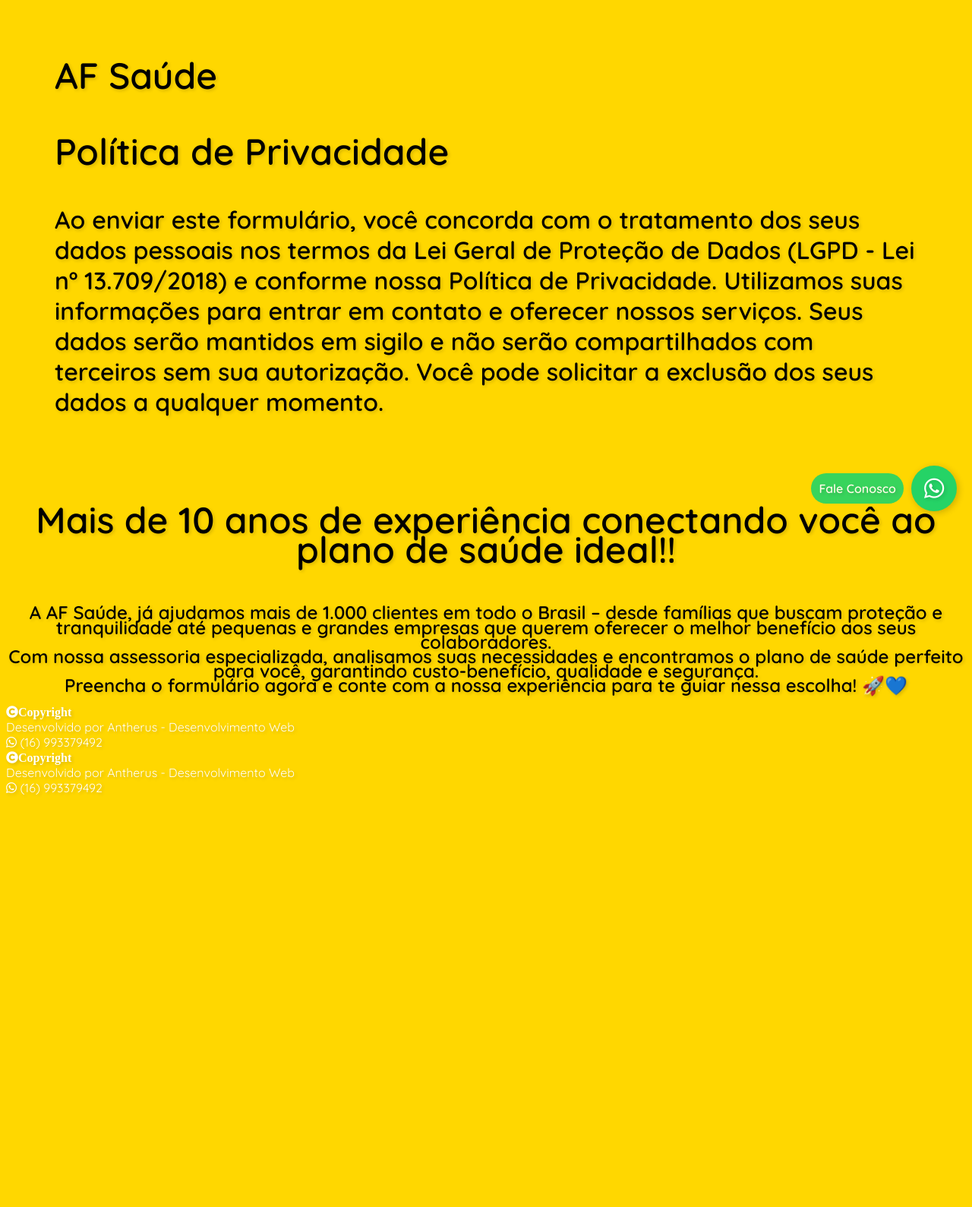
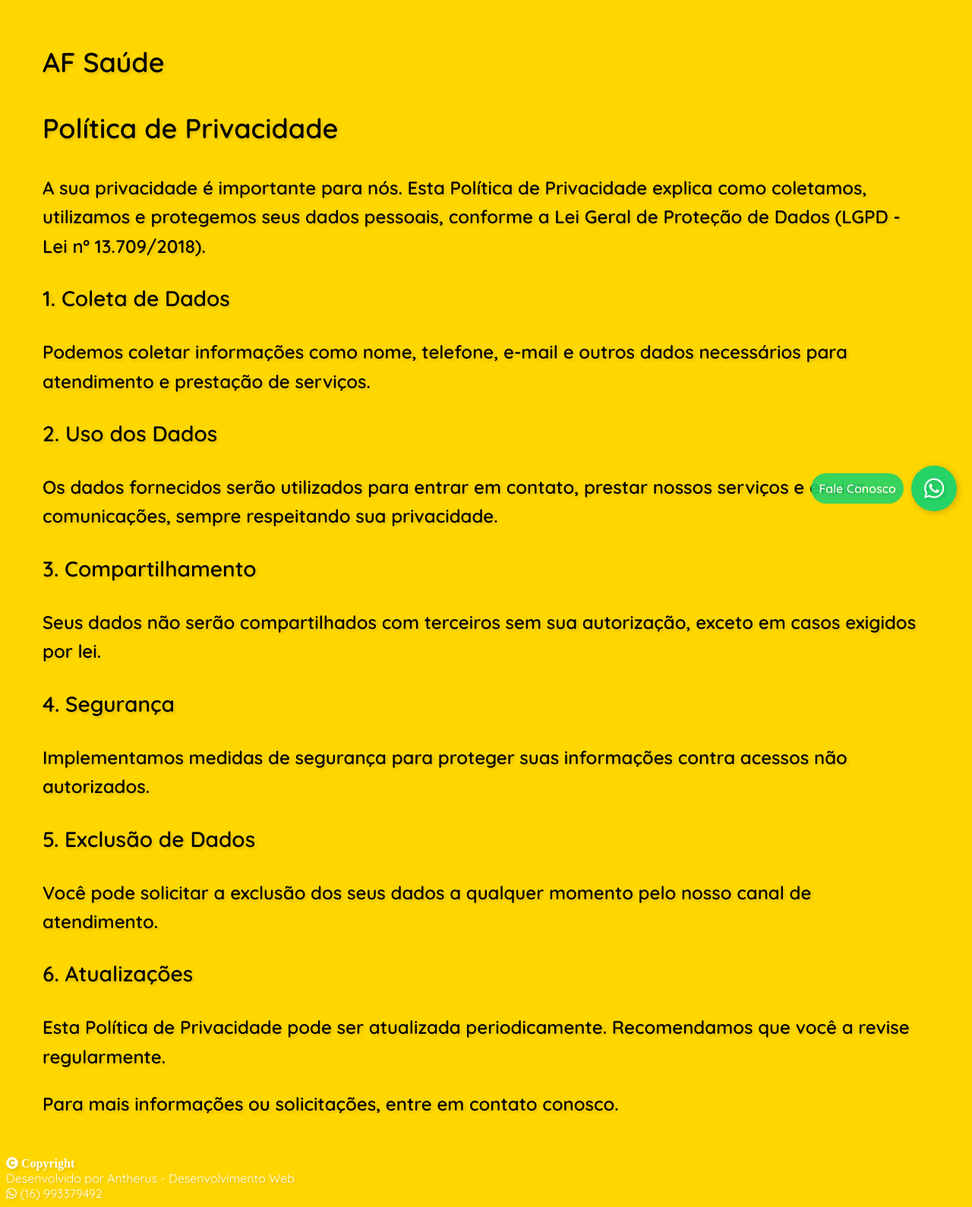
Before and after one commit to Andressa-Anthero7/af-saude-planos-centralizados, a Django app: page /politica_privacidade/ in a window 1280 px wide. Shown: the part 107-1696 px from the top of the page at 76% size. Before the commit the page ends 1153 px from the top, so only its background shows below. Run offline with Django 5.2, Linux system fonts and the light colour scheme.

Commit message:
inclusão politica de privacidade

```diff
--- a/app/templates/site/politica-privacidade.html
+++ b/app/templates/site/politica-privacidade.html
@@ -9,7 +9,6 @@
         window.dataLayer = window.dataLayer || [];
         function gtag(){dataLayer.push(arguments);}
         gtag('js', new Date());
-
         gtag('config', 'AW-16871438964');
     </script>
      <!-- Google tag (gtag.js) -->
@@ -18,7 +17,6 @@
          window.dataLayer = window.dataLayer || [];
          function gtag(){dataLayer.push(arguments);}
          gtag('js', new Date());
-
          gtag('config', 'G-Q9GG8JQLH5');
      </script>
     <!-- STYLE CSS -->
@@ -34,19 +32,20 @@
     <!-- SCRIPT JAVASCRIPT -->
     <script type="text/javascript" src="{% static 'js/main.js' %}"></script>
     <script type="text/javascript" src="{% static 'js/counter.js' %}"></script>
+
     <style>
         #politica-privacidade{
             font-weight: 800;
             margin: 2em;
-            font-size: 2em;
+            font-size: 1.5em;
+            line-height: 1.6;
         }
-
         @media(max-width:768px){
             #politica-privacidade{
                 margin: 0.5em;
+                font-size: 1.2em;
             }
         }
-
     </style>
 </head>
 <body>
@@ -61,16 +60,20 @@
     <section id="politica-privacidade">
         <h1>AF Saúde</h1>
         <h2>Política de Privacidade</h2>
-        <p>Ao enviar este formulário, você concorda com o tratamento dos seus dados pessoais nos termos da Lei Geral de Proteção de Dados (LGPD - Lei nº 13.709/2018) e conforme nossa Política de Privacidade. Utilizamos suas informações para entrar em contato e oferecer nossos serviços. Seus dados serão mantidos em sigilo e não serão compartilhados com terceiros sem sua autorização. Você pode solicitar a exclusão dos seus dados a qualquer momento.</p>
-    </section>
-    <!-- TEXTO PERSUASSIVO -->
-    <section>
-        <div id="descricao">
-            <div class="componente-descricao" >
-                <h1>Mais de 10 anos de experiência conectando você ao plano de saúde ideal!!</h1>
-                <p>A AF Saúde, já ajudamos mais de 1.000 clientes em todo o Brasil – desde famílias que buscam proteção e tranquilidade até pequenas e grandes empresas que querem oferecer o melhor benefício aos seus colaboradores.<br>Com nossa assessoria especializada, analisamos suas necessidades e encontramos o plano de saúde perfeito para você, garantindo custo-benefício, qualidade e segurança.<br>Preencha o formulário agora e conte com a nossa experiência para te guiar nessa escolha! 🚀💙</p>
-            </div>
-        </div>
+        <p>A sua privacidade é importante para nós. Esta Política de Privacidade explica como coletamos, utilizamos e protegemos seus dados pessoais, conforme a Lei Geral de Proteção de Dados (LGPD - Lei nº 13.709/2018).</p>
+        <h3>1. Coleta de Dados</h3>
+        <p>Podemos coletar informações como nome, telefone, e-mail e outros dados necessários para atendimento e prestação de serviços.</p>
+        <h3>2. Uso dos Dados</h3>
+        <p>Os dados fornecidos serão utilizados para entrar em contato, prestar nossos serviços e enviar comunicações, sempre respeitando sua privacidade.</p>
+        <h3>3. Compartilhamento</h3>
+        <p>Seus dados não serão compartilhados com terceiros sem sua autorização, exceto em casos exigidos por lei.</p>
+        <h3>4. Segurança</h3>
+        <p>Implementamos medidas de segurança para proteger suas informações contra acessos não autorizados.</p>
+        <h3>5. Exclusão de Dados</h3>
+        <p>Você pode solicitar a exclusão dos seus dados a qualquer momento pelo nosso canal de atendimento.</p>
+        <h3>6. Atualizações</h3>
+        <p>Esta Política de Privacidade pode ser atualizada periodicamente. Recomendamos que você a revise regularmente.</p>
+        <p>Para mais informações ou solicitações, entre em contato conosco.</p>
     </section>
 
     <!-- Botão Flutuante do WhatsApp -->
@@ -79,26 +82,12 @@
         <i class="fab fa-whatsapp"></i>
     </a>
 
-
-
-    <section>
-        <footer>
-            <i class="fa fa-copyright" aria-hidden="true">Copyright</i>
-            <div class="item-footer">Desenvolvido por Antherus - Desenvolvimento Web</div>
-            <span ><i class="fab fa-whatsapp"></i></span>
-            <span>(16) 993379492</span>
-        </footer>
-    </section>
-
-    <script type="text/javascript" src="{% static 'js/script-carousel.js' %}"></script>
-
-    <section>
-        <footer>
-            <i class="fa fa-copyright" aria-hidden="true">Copyright</i>
-            <div class="item-footer">Desenvolvido por Antherus - Desenvolvimento Web</div>
-            <span ><i class="fab fa-whatsapp"></i></span>
-            <span>(16) 993379492</span>
-        </footer>
-    </section>
+    <!-- Footer -->
+    <footer>
+        <i class="fa fa-copyright" aria-hidden="true"> Copyright</i>
+        <div class="item-footer">Desenvolvido por Antherus - Desenvolvimento Web</div>
+        <span><i class="fab fa-whatsapp"></i></span>
+        <span>(16) 993379492</span>
+    </footer>
 </body>
 </html>
--- a/static/css/style-index.css
+++ b/static/css/style-index.css
@@ -287,6 +287,12 @@ small {
     max-width: 100%; /* Para garantir que a imagem não ultrapasse o container */
 }
 
+/* link da politica de privacidade e do cancelamento da inscrição */
+.destaca_link{
+    font-weight: 800;
+    color: black;
+}
+
 footer{
     display: block;
     justify-content: center;
```
Also changed, not shown: app/static/css/style-index.css (+8 -0 lines), app/templates/site/index.html (+9 -2 lines).
